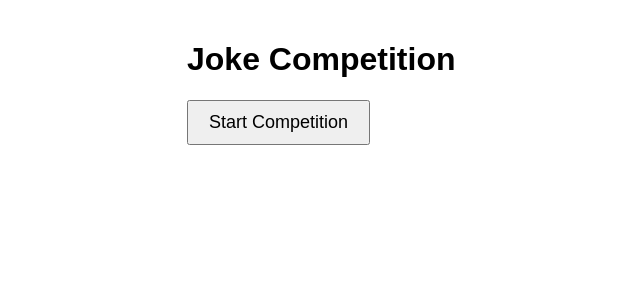
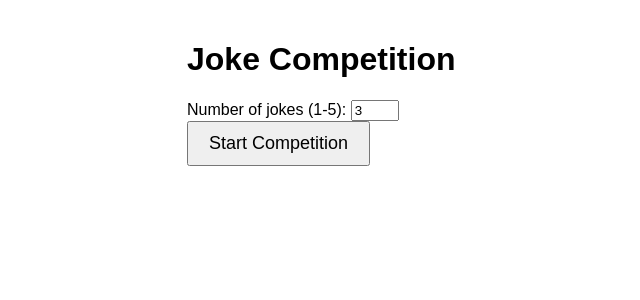
Before and after one commit to husseinkareem/AI_comedy_night, a Flask app: page / in a window 1280 px wide. Shown: the top 300 px of the page, without its empty margins (53-693 px from the left). Run offline with Flask 3, Linux system fonts and the light colour scheme.

Commit message:
Adding input validation for the number of jokes in the web interface

```diff
--- a/app.py
+++ b/app.py
@@ -1,4 +1,4 @@
-from flask import Flask, jsonify, render_template
+from flask import Flask, jsonify, render_template, request
 from joke_competition import generate_theme_and_jokes, score_jokes, APIError
 import webbrowser
 import threading
@@ -13,7 +13,14 @@ def index():
 @app.route('/run_competition', methods=['POST'])
 def run_competition():
     try:
-        theme, jokes = generate_theme_and_jokes(3)  # Generate 3 jokes
+        data = request.json
+        joke_count = data.get('jokeCount', 3)  # Default to 3 if not provided
+
+        # Validate joke count
+        if not isinstance(joke_count, int) or joke_count < 1 or joke_count > 5:
+            return jsonify({"error": "Invalid number of jokes. Please choose between 1 and 5."}), 400
+
+        theme, jokes = generate_theme_and_jokes(joke_count)
         if theme is None or not jokes:
             return jsonify({"error": "Failed to generate theme and jokes"}), 500
 
--- a/static/script.js
+++ b/static/script.js
@@ -4,11 +4,34 @@ document.addEventListener('DOMContentLoaded', function() {
 
 async function startCompetition() {
     const resultsDiv = document.getElementById('results');
+    const jokeCountInput = document.getElementById('jokeCount');
+    const jokeCount = parseInt(jokeCountInput.value);
+
+    if (isNaN(jokeCount) || jokeCount < 1 || jokeCount > 5) {
+        resultsDiv.innerHTML = 'Please enter a valid number of jokes (1-5).';
+        return;
+    }
+
     resultsDiv.innerHTML = 'Loading...';
 
     try {
-        const response = await fetch('/run_competition', { method: 'POST' });
+        const response = await fetch('/run_competition', {
+            method: 'POST',
+            headers: {
+                'Content-Type': 'application/json',
+            },
+            body: JSON.stringify({ jokeCount: jokeCount }),
+        });
+
+        if (!response.ok) {
+            throw new Error(`HTTP error! status: ${response.status}`);
+        }
+
         const data = await response.json();
+
+        if (data.error) {
+            throw new Error(data.error);
+        }
 
         let resultsHtml = `<h2>Theme: ${data.theme}</h2>`;
         data.jokes.forEach((joke, index) => {
@@ -24,7 +47,7 @@ async function startCompetition() {
 
         resultsDiv.innerHTML = resultsHtml;
     } catch (error) {
-        resultsDiv.innerHTML = 'An error occurred. Please try again.';
+        resultsDiv.innerHTML = `An error occurred: ${error.message}`;
         console.error('Error:', error);
     }
 }
--- a/templates/index.html
+++ b/templates/index.html
@@ -8,6 +8,10 @@
 </head>
 <body>
     <h1>Joke Competition</h1>
+    <div>
+        <label for="jokeCount">Number of jokes (1-5):</label>
+        <input type="number" id="jokeCount" min="1" max="5" value="3">
+    </div>
     <button id="startCompetition">Start Competition</button>
     <div id="results"></div>
 
```
